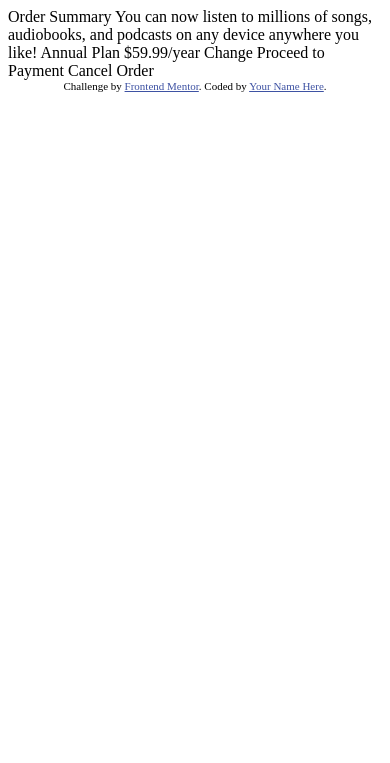
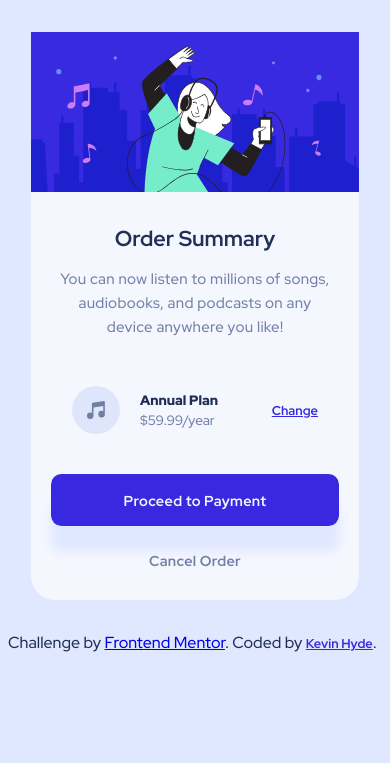
Before and after one commit to futurethang/fe-mentor-order-summary-component, a plain HTML site: page index.html in a window 390 px wide. Drawn offline with Linux system fonts and the light colour scheme.

Commit message:
Create Mobile View Layout (1.25 hrs)

```diff
--- a/index.html
+++ b/index.html
@@ -1,37 +1,54 @@
 <!DOCTYPE html>
 <html lang="en">
   <head>
-  <meta charset="UTF-8">
-  <meta name="viewport" content="width=device-width, initial-scale=1.0"> <!-- displays site properly based on user's device -->
+    <meta charset="UTF-8" />
+    <meta name="viewport" content="width=device-width, initial-scale=1.0" />
+    <link rel="preconnect" href="https://fonts.googleapis.com" />
+    <link rel="preconnect" href="https://fonts.gstatic.com" crossorigin />
+    <link
+      href="https://fonts.googleapis.com/css2?family=Red+Hat+Display:wght@500;700;900&display=swap"
+      rel="stylesheet"
+    />
 
-  <link rel="icon" type="image/png" sizes="32x32" href="./images/favicon-32x32.png">
-
+    <!-- displays site properly based on user's device -->
+    <link rel="stylesheet" href="styles.css" />
+    <link
+      rel="icon"
+      type="image/png"
+      sizes="32x32"
+      href="./images/favicon-32x32.png"
+    />
     <title>Frontend Mentor | Order summary card</title>
-
-  <!-- Feel free to remove these styles or customise in your own stylesheet 👍 -->
-  <style>
-    .attribution { font-size: 11px; text-align: center; }
-    .attribution a { color: hsl(228, 45%, 44%); }
-  </style>
   </head>
   <body>
+    <div class="container">
+      <header class="hero"></header>
+      <main>
+        <h1>Order Summary</h1>
+        <p>
+          You can now listen to millions of songs, audiobooks, and podcasts on
+          any device anywhere you like!
+        </p>
 
-  Order Summary
+        <section class="order-summary">
+          <img src="./images/icon-music.svg" alt="music icon">
+          <div class="product">
+            <div class="prod-name">Annual Plan</div>
+            <div class="price">$59.99/year</div>
+          </div>
+          <a href="#" class="change">Change</a>
+        </section>
 
-  You can now listen to millions of songs, audiobooks, and podcasts on any
-  device anywhere you like!
-
-  Annual Plan
-  $59.99/year
-
-  Change
-
-  Proceed to Payment
-  Cancel Order
+        <button class="proceed">Proceed to Payment</button>
+        <button class="cancel">Cancel Order</button>
+      </main>
+    </div>
 
     <div class="attribution">
-    Challenge by <a href="https://www.frontendmentor.io?ref=challenge" target="_blank">Frontend Mentor</a>.
-    Coded by <a href="#">Your Name Here</a>.
+      Challenge by
+      <a href="https://www.frontendmentor.io?ref=challenge" target="_blank"
+        >Frontend Mentor</a
+      >. Coded by <a href="https://kevin-hyde.netlify.app/" target="blank">Kevin Hyde</a>.
     </div>
   </body>
 </html>
--- /dev/null
+++ b/styles.css
@@ -0,0 +1,113 @@
+:root {
+  --pale-blue: hsl(225, 100%, 94%);
+  --bright-blue: hsl(245, 75%, 52%);
+  --very-pale-blue: hsl(225, 100%, 98%);
+  --desaturated-blue: hsl(224, 23%, 55%);
+  --dark-blue: hsl(223, 47%, 23%);
+}
+
+body {
+  font-family: "Red Hat Display", sans-serif;
+  background-color: var(--pale-blue);
+  color: var(--dark-blue);
+}
+
+@media only screen and (max-width: 600px) {
+  .container {
+    background-color: var(--very-pale-blue);
+    border-radius: 1.5rem;
+    width: 20.5rem;
+    height: 35.5rem;
+    overflow-y: clip;
+    margin: 2rem auto;
+  }
+
+  header {
+    height: 10rem;
+    content: "";
+    display: block;
+    background-image: url("./images/illustration-hero.svg");
+    background-size: cover;
+  }
+
+  h1 {
+    font-size: 1.35rem;
+    margin-top: 2rem;
+  }
+
+  p {
+    color: var(--desaturated-blue);
+    padding: 0 1.75rem;
+    text-align: center;
+    margin-top: 0;
+    line-height: 1.5rem;
+    letter-spacing: 0.02rem;
+    font-size: 15px;
+  }
+
+  main {
+    display: flex;
+    flex-direction: column;
+    justify-content: flex-start;
+    height: 100%;
+    align-items: center;
+  }
+
+  .order-summary {
+    display: flex;
+    /* justify-content: space-between; */
+    align-items: center;
+    width: 75%;
+    gap: 1.25rem;
+    margin: 2rem;
+    /* display: grid; */
+    /* padding: 0 1rem; */
+  }
+
+  a:last-child {
+    margin-left: auto;
+    color: var(--bright-blue);
+    font-size: 0.8rem;
+    font-weight: 700;
+  }
+
+  .product {
+    display: flex;
+    flex-direction: column;
+    line-height: 1.25rem;
+  }
+
+  .prod-name {
+    font-weight: 800;
+    font-size: 0.85rem;
+  }
+
+  .price {
+    color: var(--desaturated-blue);
+    font-size: 0.85rem;
+  }
+
+  button {
+    margin-top: 0.5rem;
+    background: var(--bright-blue);
+    color: var(--very-pale-blue);
+    font-family: "Red Hat Display";
+    width: 18rem;
+    border: unset;
+    border-radius: 0.65rem;
+    height: 3.25rem;
+    font-size: 0.9rem;
+    font-weight: 700;
+    letter-spacing: 0.02rem;
+    -webkit-box-shadow: 0px 28px 45px 1px rgba(142, 151, 242, 0.33);
+    -moz-box-shadow: 0px 28px 45px 1px rgba(142, 151, 242, 0.33);
+    box-shadow: 0px 26px 11px 0px var(--pale-blue);
+  }
+
+  .cancel {
+    background: none;
+    color: var(--desaturated-blue);
+    font-size: 0.9rem;
+    box-shadow: none;
+  }
+}
```
Also changed, not shown: src/index.html (deleted), src/styles.css (deleted). Lines whose indentation alone changed are shown as unchanged.
